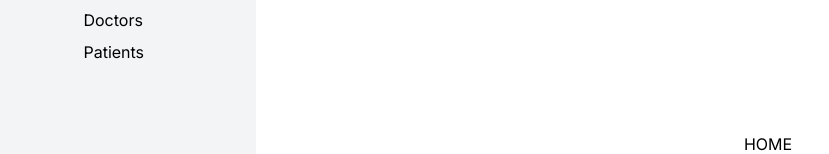
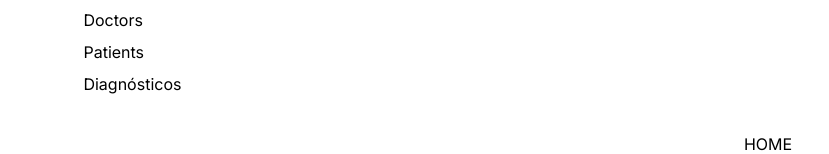
Before and after one commit to panas-tech/patient-tracker, a React (Create React App) app: page / in a window 1280 px wide. Shown: the part 256-410 px from the top of the page, without its empty margins (0-829 px from the left). Built offline with nearby package versions, Linux system fonts and the light colour scheme; no server answers; sample sign-in values are in the browser's storage.

Commit message:
add diagnostics to the navlinks

```diff
--- a/src/features/routing/AppNavigation.tsx
+++ b/src/features/routing/AppNavigation.tsx
@@ -4,7 +4,7 @@ import {useAuth} from '../auth/AuthProvider'
 export function AppNavigation() {
   const {signOut} = useAuth()
   return (
-    <div className="flex flex-col justify-between items-center h-full p-4">
+    <div className="hidden sm:flex bg-white flex-col justify-between items-center h-full p-4">
       <div className="flex flex-col">
         <div className="h-44 flex flex-wrap content-center justify-center align-middle">
           User Profile
@@ -38,6 +38,13 @@ export function AppNavigation() {
         >
           Patients
         </NavLink>
+        <NavLink
+          to="/diagnostics"
+          className="pl-4 pt-2"
+          activeClassName="font-bold"
+        >
+          Diagnósticos
+        </NavLink>
       </div>
       <button
         data-testid="signout"
```
